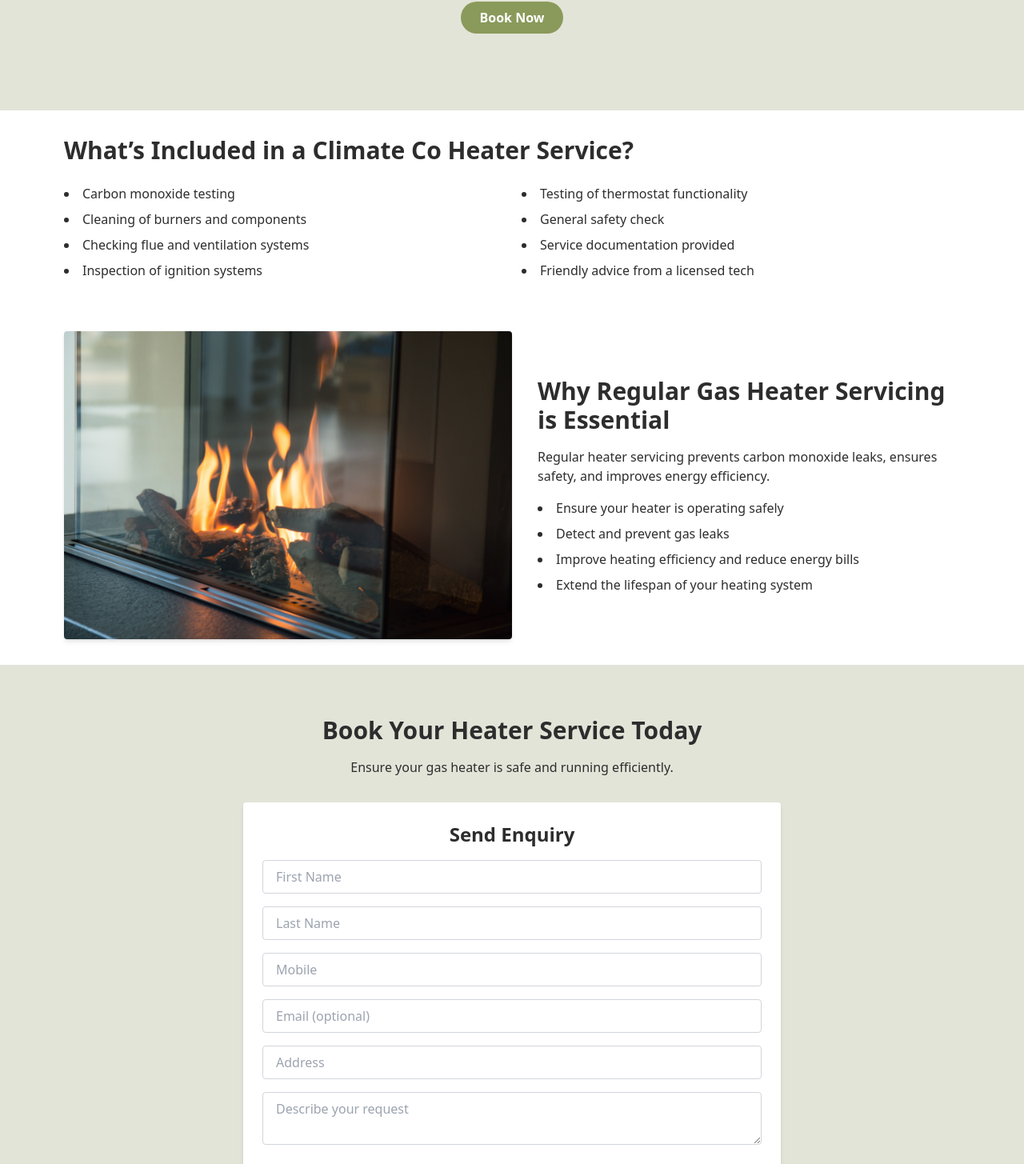
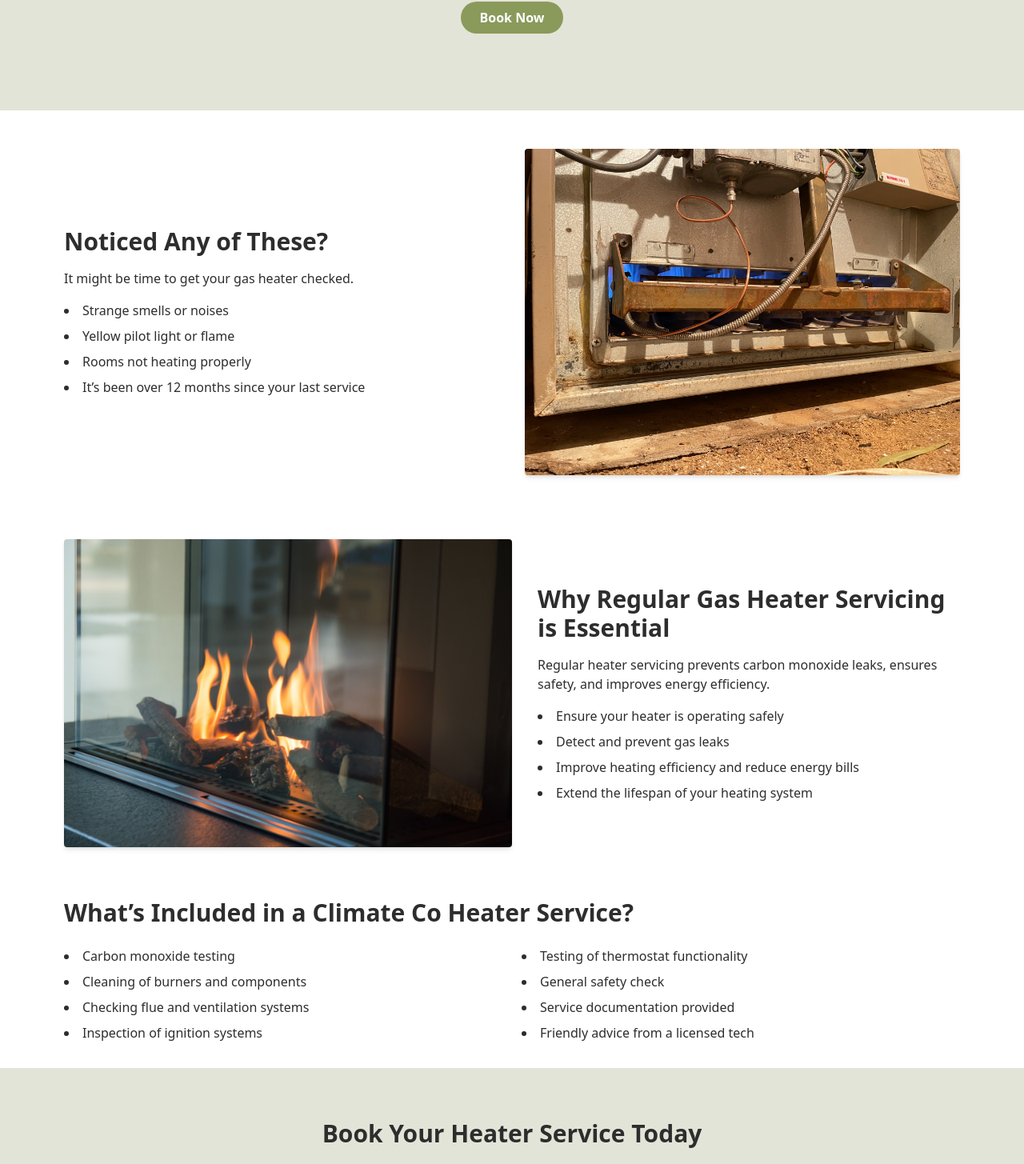
Before and after one commit to dee-k26/climate-co-vrt, a React (Vite) app: page /heater-service in a window 1280 px wide. Shown: the part 282-1737 px from the top of the page at 80% size. Built offline with nearby package versions, Linux system fonts and the light colour scheme.

Commit message:
more content on heater page

```diff
--- a/src/pages/HeaterService.jsx
+++ b/src/pages/HeaterService.jsx
@@ -1,7 +1,7 @@
 import React from "react";
 import ContactForm from "../components/ContactForm";
 import heaterServiceImage from "../assets/gas-heater.jpg";
-import heaterBg from '../assets/gas-heater-small.jpg';
+import heaterService from "../assets/heaterservice.jpg";
 
 export default function HeaterService() {
   return (
@@ -25,23 +25,28 @@ export default function HeaterService() {
         </div>
       </section>
 
-      <section className="max-w-6xl mx-auto px-4 py-8 text-left">
-        <h2 className="text-3xl font-semibold mb-6 text-center md:text-left">
-          What’s Included in a Climate Co Heater Service?
-        </h2>
-        <div className="grid grid-cols-1 md:grid-cols-2 gap-6">
-          <ul className="list-disc list-inside space-y-2">
-            <li>Carbon monoxide testing</li>
-            <li>Cleaning of burners and components</li>
-            <li>Checking flue and ventilation systems</li>
-            <li>Inspection of ignition systems</li>
-          </ul>
-          <ul className="list-disc list-inside space-y-2">
-            <li>Testing of thermostat functionality</li>
-            <li>General safety check</li>
-            <li>Service documentation provided</li>
-            <li>Friendly advice from a licensed tech</li>
-          </ul>
+      <section className="max-w-6xl mx-auto px-4 py-12">
+        <div className="flex flex-col md:flex-row items-center gap-8">
+          {/* Text */}
+          <div className="md:w-1/2 text-center md:text-left">
+            <h2 className="text-3xl font-semibold mb-4">Noticed Any of These?</h2>
+            <p className="mb-4">It might be time to get your gas heater checked.</p>
+            <ul className="list-disc list-inside space-y-2">
+              <li>Strange smells or noises</li>
+              <li>Yellow pilot light or flame</li>
+              <li>Rooms not heating properly</li>
+              <li>It’s been over 12 months since your last service</li>
+            </ul>
+          </div>
+
+          {/* Image */}
+          <div className="md:w-1/2">
+            <img
+              src={heaterService}
+              alt="Gas Heater Inspection"
+              className="rounded shadow-md w-full"
+            />
+          </div>
         </div>
       </section>
 
@@ -63,6 +68,29 @@ export default function HeaterService() {
         </div>
       </section>
 
+      <section className="max-w-6xl mx-auto px-4 py-8 text-left justify-center">
+        <h2 className="text-3xl font-semibold mb-6 text-center md:text-left">
+          What’s Included in a Climate Co Heater Service?
+        </h2>
+        <div className="grid grid-cols-1 md:grid-cols-2 gap-6">
+          <ul className="list-disc list-inside space-y-2">
+            <li>Carbon monoxide testing</li>
+            <li>Cleaning of burners and components</li>
+            <li>Checking flue and ventilation systems</li>
+            <li>Inspection of ignition systems</li>
+          </ul>
+          <ul className="list-disc list-inside space-y-2">
+            <li>Testing of thermostat functionality</li>
+            <li>General safety check</li>
+            <li>Service documentation provided</li>
+            <li>Friendly advice from a licensed tech</li>
+          </ul>
+        </div>
+      </section>
+
+
+
+
       {/* CTA Section */}
       <section className="bg-secondary py-16 px-4 text-center">
         <h2 className="text-3xl font-semibold mb-4">Book Your Heater Service Today</h2>
```
Also changed, not shown: src/assets/heaterservice.jpg (added).
